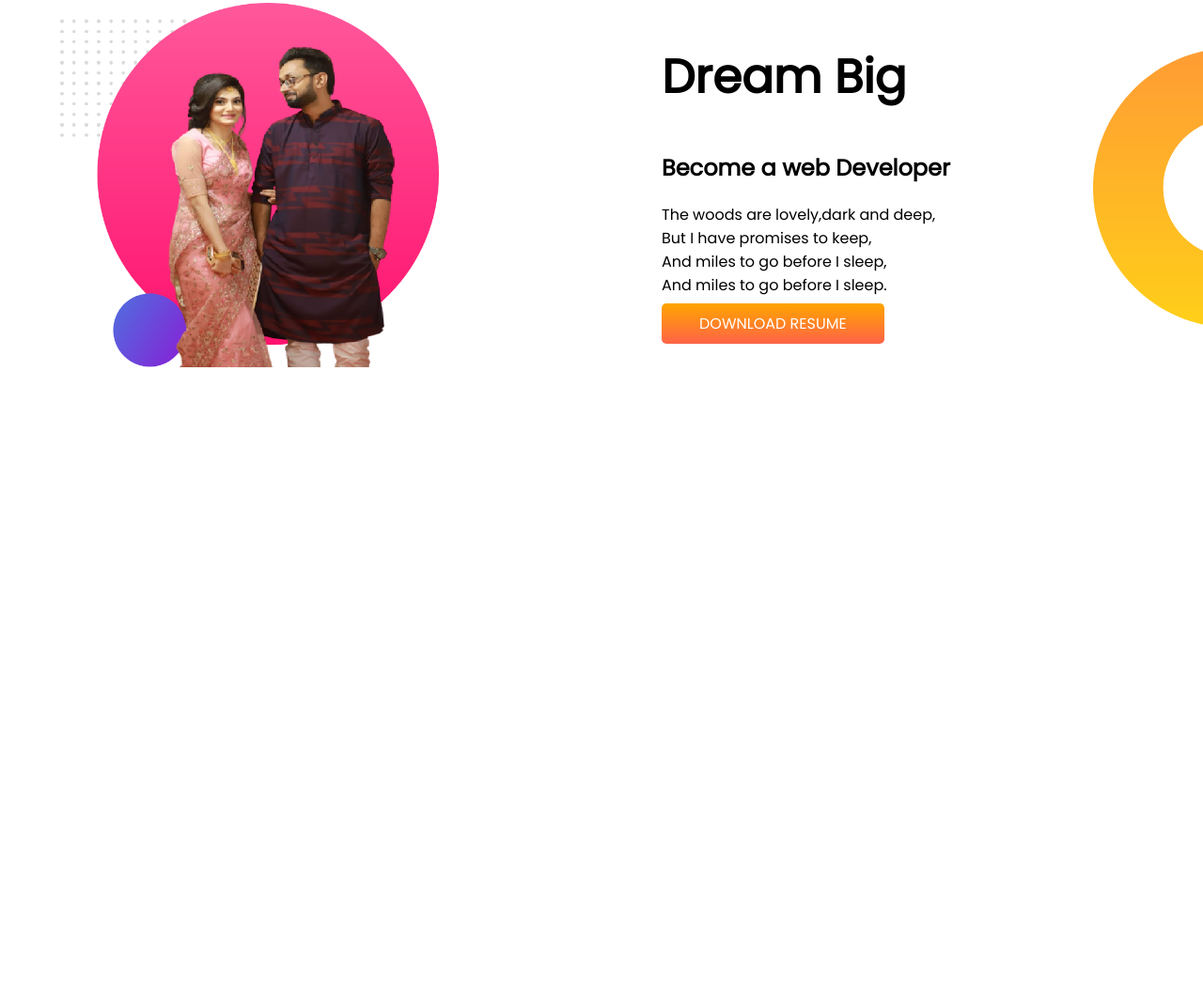
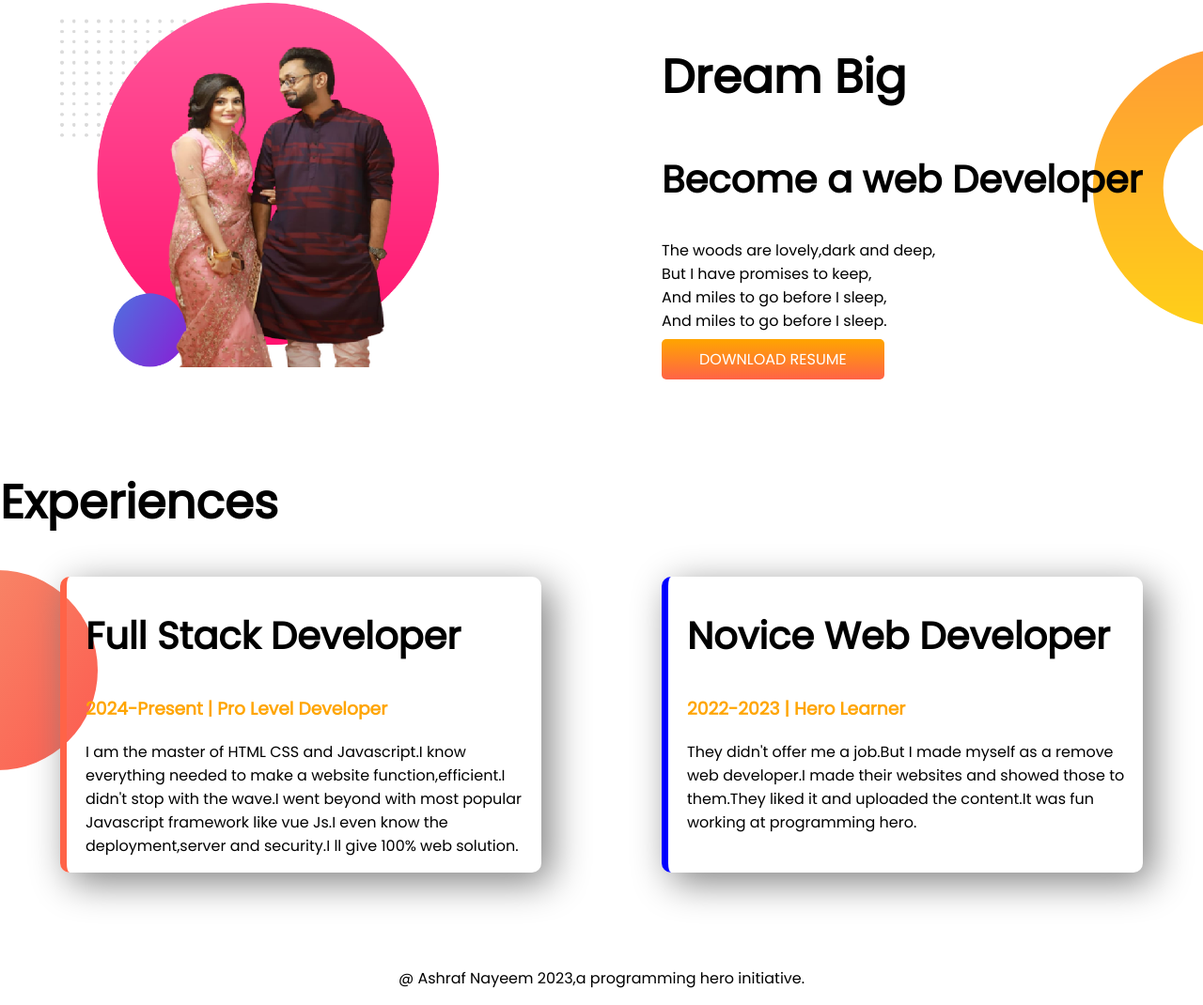
Before and after one commit to nayeem1002001/developer-portfolio, a plain HTML site: page index.html in a window 1280 px wide. Shown: the part 560-1630 px from the top of the page at 94% size. Before the commit the page ends 1058 px from the top, so only its background shows below. Drawn offline with Linux system fonts and the light colour scheme.

Commit message:
styled border and added footer

```diff
--- a/index.html
+++ b/index.html
@@ -13,7 +13,7 @@
 </head>
 
 <body>
-    <section class="top-banner">
+    <section class="top-banner flexible-container">
         <div class="half-width">
             <h1>Welcome to</h1>
             <h1><span class="orange-color">Ashraf Nayeem</span> World!</h1>
@@ -27,7 +27,7 @@
         </div>
         <div class="half-width"><img src="images/Ashraf-bg.png" alt=""></div>
     </section>
-    <section class="dream-big">
+    <section class="dream-big flexible-container">
         <div class="half-width"><img src="images/ashraf-bg1.png" alt=""></div>
 
         <div class="half-width">
@@ -41,6 +41,29 @@
             <a class="link-button" target="_blank" href="">DOWNLOAD RESUME</a>
         </div>
     </section>
+    <section class="experiences-zone">
+        <h1>Experiences</h1>
+        <div class="flexible-container">
+            <div id="full-stack-developer" class="experience-item">
+                <h2>Full Stack Developer</h2>
+                <h3 class="orange-color">2024-Present | Pro Level Developer</h3>
+                <p>I am the master of HTML CSS and Javascript.I know everything needed to make a website
+                    function,efficient.I didn't stop with the wave.I went beyond with most popular Javascript framework
+                    like vue Js.I even know the deployment,server and security.I ll give 100% web solution. </p>
+
+            </div>
+            <div id="novice-web-developer" class="experience-item">
+                <h2>Novice Web Developer</h2>
+                <h3 class="orange-color">2022-2023 | Hero Learner</h3>
+                <p>They didn't offer me a job.But I made myself as a remove web developer.I made their websites and
+                    showed those to them.They liked it and uploaded the content.It was fun working at programming hero.
+                </p>
+            </div>
+        </div>
+    </section>
 </body>
+<footer>
+    <p>@ Ashraf Nayeem 2023,a programming hero initiative.</p>
+</footer>
 
 </html>
--- a/style.css
+++ b/style.css
@@ -7,11 +7,15 @@ h1 {
     font-size: 50px;
 }
 
+h2 {
+    font-size: 40px;
+}
+
 .orange-color {
     color: orange;
 }
 
-section {
+.flexible-container {
     display: flex;
     margin-bottom: 100px;
 }
@@ -47,3 +51,28 @@ section {
     background-repeat: no-repeat;
     background-position: right;
 }
+
+.experience-item {
+    width: 40%;
+    margin-left: 5%;
+    margin-right: 5%;
+    padding-left: 20px;
+    border-radius: 10px;
+    box-shadow: 10px 10px 40px gray;
+}
+
+.experiences-zone {
+    background-image: url(images/exp-bg.png);
+    background-repeat: no-repeat;
+    background-position: left;
+
+}
+#novice-web-developer{
+    border-left: 7px solid blue;
+}
+#full-stack-developer{
+    border-left: 7px solid tomato;
+}
+footer p{
+    text-align: center;
+}
```
